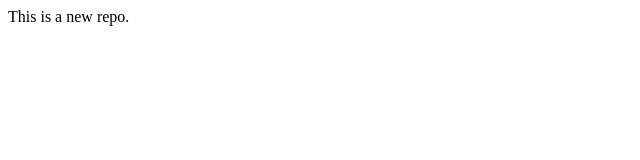
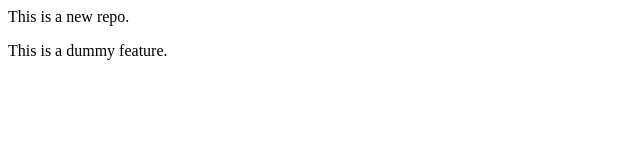
Before and after one commit to Madhavkrshah/DummyRepo, a plain HTML site: page index.html in a window 1280 px wide. Shown: the whole page, without its empty margins (0-640 px from the left). Drawn offline with Linux system fonts and the light colour scheme.

Commit message:
Add new feature

```diff
--- a/index.html
+++ b/index.html
@@ -1 +1,2 @@
 <p>This is a new repo.</p>
+<p>This is a dummy feature.</p>
```
